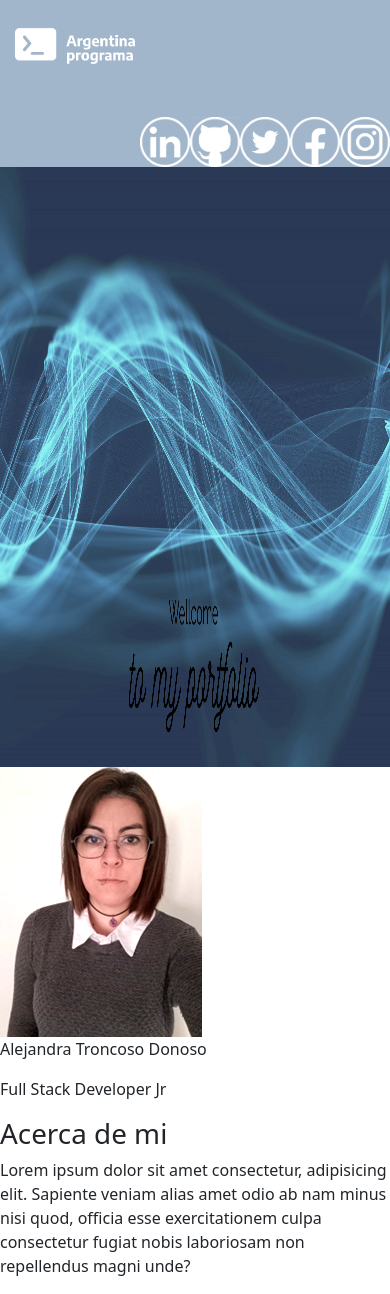
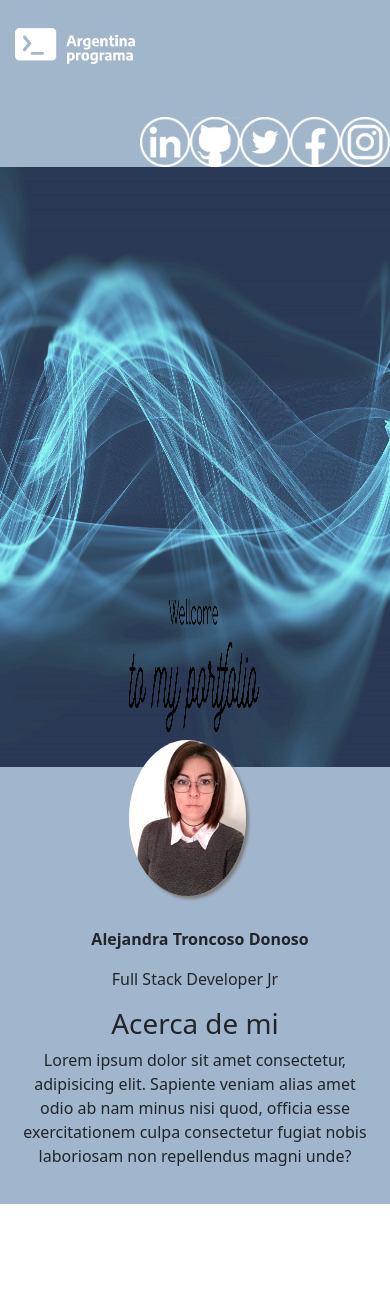
Before and after one commit to 01keila/ProyectoFinal, an Angular app in the folder ProyectoFinal/: page / in a window 390 px wide. After the commit the page ends 1204 px from the top, so only its background shows below. Built offline with nearby package versions, Linux system fonts and the light colour scheme.

Commit message:
detalles acerca de

```diff
--- a/ProyectoFinal/src/app/components/acerca-de/acerca-de.component.css
+++ b/ProyectoFinal/src/app/components/acerca-de/acerca-de.component.css
@@ -0,0 +1,46 @@
+.row{
+    padding: 20px;
+    /*habria q sacar el gutter */
+}
+
+div{
+    background-color: #a1b5cd;
+    text-align: center;
+}
+
+#nombre{
+    font-weight: bold;
+    margin-top: 40%;
+    margin-left: 10px;
+}
+/* foto de perfil*/
+@media (min-width: 576px){
+    #fotodeperfil{
+        position: absolute;
+        width: 15%;
+        border-radius: 100%;
+        box-shadow: 3px 3px 3px gray;
+        left: 3%;
+        top: 600px;
+    }
+}
+@media (max-width: 575px){
+    #fotodeperfil{
+        position: absolute;
+        width: 30%;
+        border-radius: 100%;
+        box-shadow: 3px 3px 3px gray;
+        left: 33%;
+        top: 660px;
+    }
+}
+@media (max-width: 399px){
+    #fotodeperfil{
+        position: absolute;
+        width: 30%;
+        border-radius: 100%;
+        box-shadow: 3px 3px 3px gray;
+        left: 33%;
+        top: 740px;
+    }
+}
--- a/ProyectoFinal/src/app/components/acerca-de/acerca-de.component.html
+++ b/ProyectoFinal/src/app/components/acerca-de/acerca-de.component.html
@@ -1,10 +1,9 @@
 <div class="row">
     <div class="col-xs-12 col-sm-2 col-md-2 col-lg-2">
-        <img src="../../../assets/perfil.png"
-        class="img-fluid">
+        <img src="../../../assets/perfil.png" class="img-fluid" id="fotodeperfil">
     </div>
     <div class="col-xs-12 col-sm-2 col-md-2 col-lg-2">
-        <p>Alejandra Troncoso Donoso</p>
+        <p id="nombre">Alejandra Troncoso Donoso</p>
         <p>Full Stack Developer Jr</p>
     </div>
     <div class=" col-xs-12 col-sm-8 col-md-8 col-lg-8">
```
